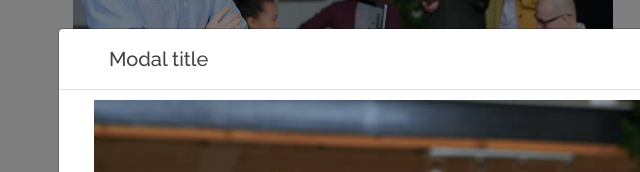
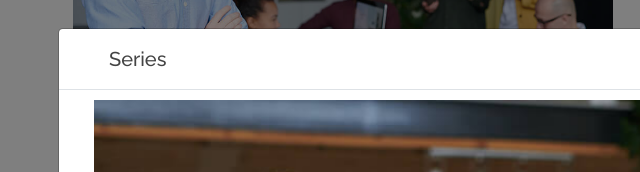
Before and after one commit to serguei9090/3RTVPaket, a plain HTML site: page index.html in a window 1280 px wide. Both pictures are taken after a click on the button 932 px from the left and 1469 px from the top of the page. Shown: the part 1069-1241 px from the top of the page, 12-652 px from the left. Drawn offline with nearby package versions, Linux system fonts and the light colour scheme.

Commit message:
Update index.html

```diff
--- a/index.html
+++ b/index.html
@@ -196,7 +196,7 @@
       <!-- Modal content-->
       <div class="modal-content">
         <div class="modal-header" style="padding:15px 50px;">
-         <h5 class="modal-title" id="staticBackdropLabel">Modal title</h5>
+         <h5 class="modal-title" id="staticBackdropLabel">Series</h5>
           <button type="button" class="close" data-dismiss="modal">&times;</button>
         </div>
         <div class="modal-body modal_img" style="padding:10px 20px;">
@@ -300,7 +300,7 @@
       <!-- Modal content-->
       <div class="modal-content">
         <div class="modal-header" style="padding:15px 50px;">
-         <h5 class="modal-title" id="staticBackdropLabel_2">Modal title</h5>
+         <h5 class="modal-title" id="staticBackdropLabel_2">Novelas</h5>
           <button type="button" class="close" data-dismiss="modal">&times;</button>
         </div>
         <div class="modal-body modal_img" style="padding:10px 20px;">
@@ -358,8 +358,6 @@
 								<p>Animes como Shounen, Mecha, Gore,</p>
 								<a href="Catalogos/03-Animes/01-Animes%20part%20%23-M-1.html#O:/" class="btn-get-started scrollto" target="_blank">#-M</a>
 								<a href="Catalogos/03-Animes/02-Animes%20part%20N-Z-5.html#H:/" class="btn-get-started scrollto" target="_blank">N-Z</a>
-								<a href="Catalogos/01-Series/Series%20Finalizadas%20%23s-M.html#F:/#s-M" class="btn-get-started scrollto" target="_blank">#-M</a>
-								<a href="Catalogos/01-Series/Series%20Finalizadas%20N-Z.html#E:/Series%20Finalizadas" class="btn-get-started scrollto" target="_blank">N-Z</a>
 								<a href="Catalogos/03-Animes/Animes%20Variado%201.html#I:/" class="btn-get-started scrollto" target="_blank">Variado-1</a>
 								<a href="Catalogos/03-Animes/Animes%20Variado%202.html#F:/Mangas%20[Anime]" class="btn-get-started scrollto" target="_blank">Variado-2</a>
 								<a href="Catalogos/03-Animes/Animes%20Variado%203.html#N:/Mangas%20[Anime]" class="btn-get-started scrollto" target="_blank">Variado-3</a>
@@ -407,7 +405,7 @@
       <!-- Modal content-->
       <div class="modal-content">
         <div class="modal-header" style="padding:15px 50px;">
-         <h5 class="modal-title" id="staticBackdropLabel_3">Modal title</h5>
+         <h5 class="modal-title" id="staticBackdropLabel_3">Animes</h5>
           <button type="button" class="close" data-dismiss="modal">&times;</button>
         </div>
         <div class="modal-body modal_img" style="padding:10px 20px;">
@@ -510,7 +508,7 @@
       <!-- Modal content-->
       <div class="modal-content">
         <div class="modal-header" style="padding:15px 50px;">
-         <h5 class="modal-title" id="staticBackdropLabel_4">Modal title</h5>
+         <h5 class="modal-title" id="staticBackdropLabel_4">Doramas</h5>
           <button type="button" class="close" data-dismiss="modal">&times;</button>
         </div>
         <div class="modal-body modal_img" style="padding:10px 20px;">
@@ -615,7 +613,7 @@
       <!-- Modal content-->
       <div class="modal-content">
         <div class="modal-header" style="padding:15px 50px;">
-         <h5 class="modal-title" id="staticBackdropLabel_5">Modal title</h5>
+         <h5 class="modal-title" id="staticBackdropLabel_5">Cursos</h5>
           <button type="button" class="close" data-dismiss="modal">&times;</button>
         </div>
         <div class="modal-body modal_img" style="padding:10px 20px;">
@@ -721,7 +719,7 @@
       <!-- Modal content-->
       <div class="modal-content">
         <div class="modal-header" style="padding:15px 50px;">
-         <h5 class="modal-title" id="staticBackdropLabel_6">Modal title</h5>
+         <h5 class="modal-title" id="staticBackdropLabel_6">Softwares</h5>
           <button type="button" class="close" data-dismiss="modal">&times;</button>
         </div>
         <div class="modal-body modal_img" style="padding:10px 20px;">
```
